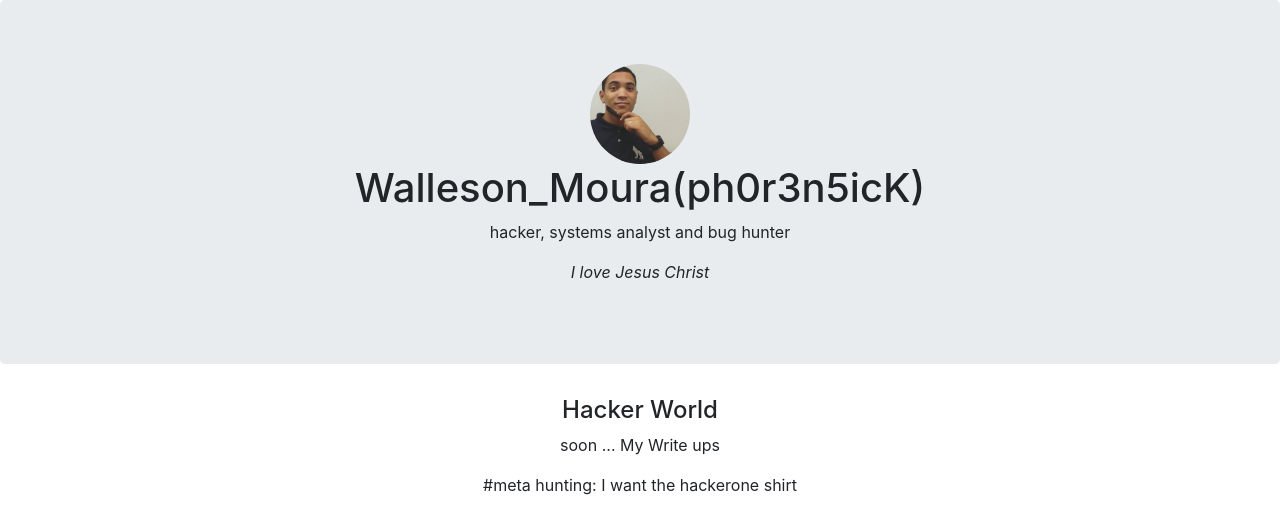
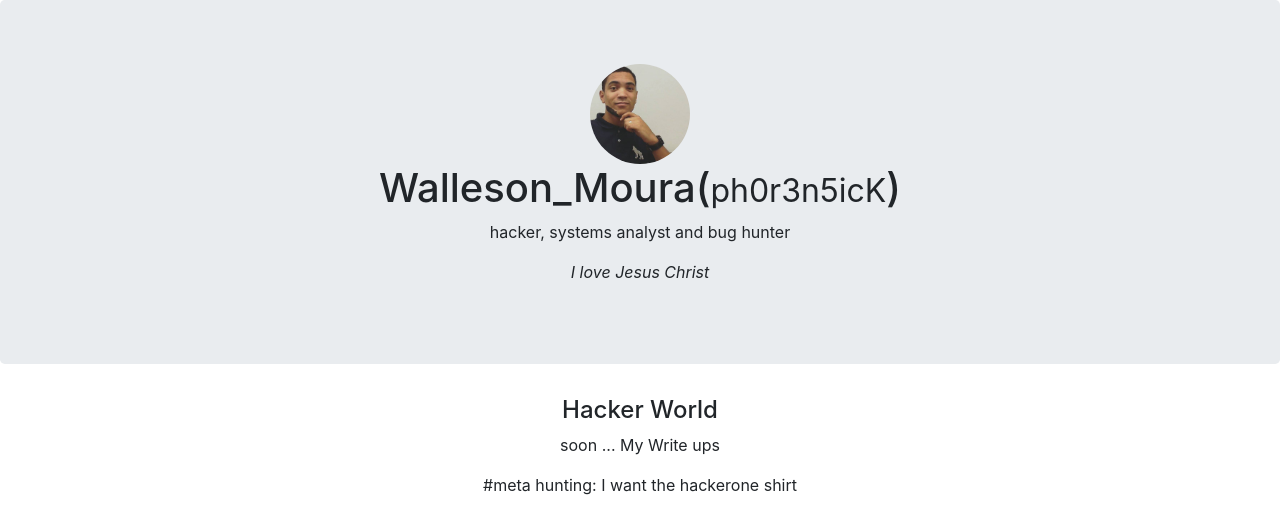
Before and after one commit to WallesonM/wallesonm.github.io, a plain HTML site: page index.html in a window 1280 px wide. Drawn offline with nearby package versions, Linux system fonts and the light colour scheme.

Commit message:
correção de titulo

```diff
--- a/index.html
+++ b/index.html
@@ -14,7 +14,7 @@
 
 <div class="jumbotron text-center">
   <img src="img/perfil.jpg" class="rounded-circle" width="100px" heigth="100px"/>
-  <h1>Walleson_Moura(ph0r3n5icK)</h1>
+  <h1>Walleson_Moura(<small>ph0r3n5icK</small>)</h1>
   <p>hacker, systems analyst and bug hunter</p>
   <p><i>I love Jesus Christ</i></p>
 </div>
```
